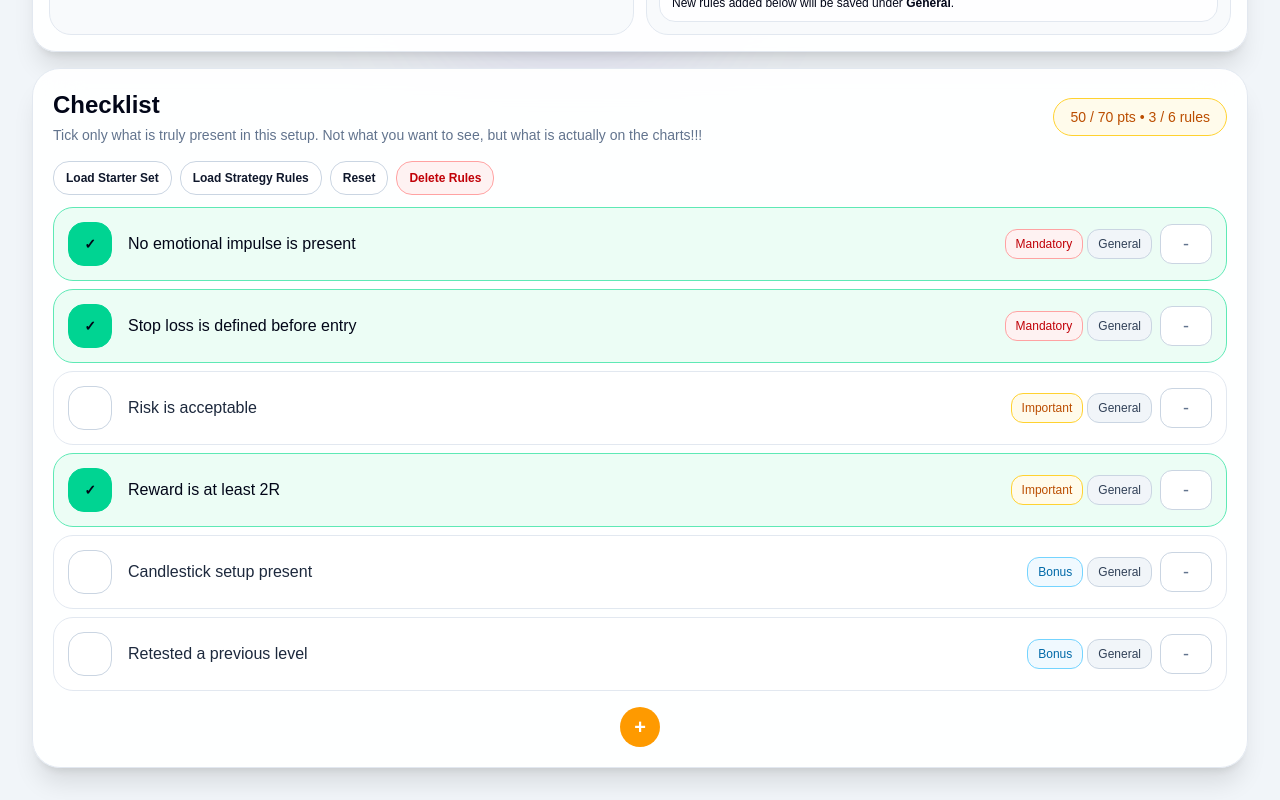
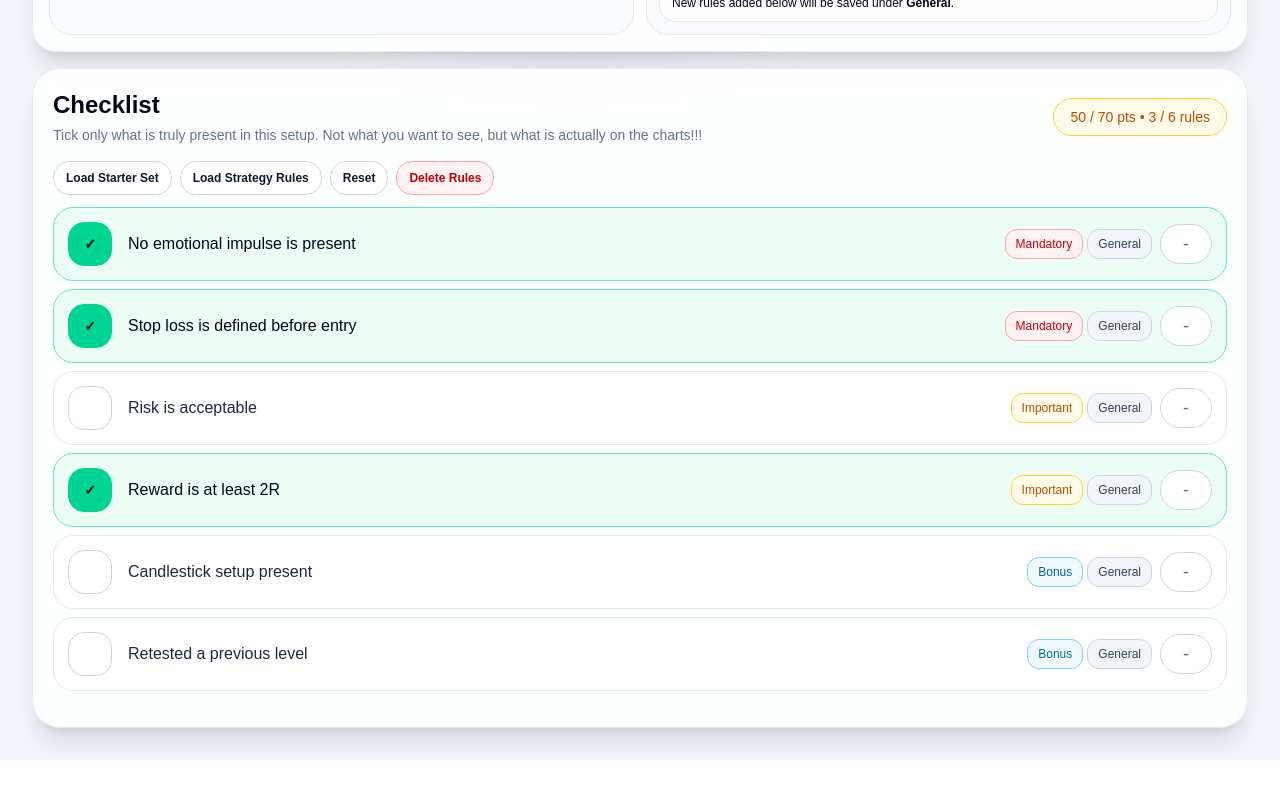
Before and after one commit to Johny-88/Trade-Meter, a Next.js app: page / in a window 1280 px wide. Shown: the part 710-1510 px from the top of the page. After the commit the page ends 1470 px from the top, so only its background shows below. Built offline with nearby package versions, Linux system fonts and the light colour scheme.

Commit message:
Update page.tsx

```diff
--- a/app/page.tsx
+++ b/app/page.tsx
@@ -1859,7 +1859,11 @@ export default function Home() {
     setRules((prev) => prev.filter((rule) => rule.strategy !== value))
   }
 
-  const availableStrategyRuleOptions = strategyOptions.filter((strategy) =>
+  const visibleStrategyOptions = strategyOptions.filter(
+    (strategy) => strategy.toLowerCase() !== 'general'
+  )
+
+  const availableStrategyRuleOptions = visibleStrategyOptions.filter((strategy) =>
     ruleLibrary.some((rule) => rule.strategy.toLowerCase() === strategy.toLowerCase())
   )
 
@@ -2926,7 +2930,7 @@ ${emotionWarning}`
                   <ManagedOptionDropdown
                     label="Strategy"
                     value={selectedStrategy}
-                    options={strategyOptions}
+                    options={visibleStrategyOptions}
                     onSelect={(value) => {
                       setSelectedStrategy(value)
                       setNewRuleError('')
@@ -3127,7 +3131,7 @@ ${emotionWarning}`
 
                         <button
                           onClick={() => deleteRule(rule.id)}
-                          className={`flex h-6 min-w-[40px] items-center justify-center rounded-lg px-2 text-sm transition md:h-10 md:min-w-[52px] md:rounded-xl md:text-lg ${ui.deleteRule}`}
+                          className={`flex h-6 min-w-[40px] items-center justify-center rounded-full px-2 text-sm transition md:h-10 md:min-w-[52px] md:rounded-full md:text-lg ${ui.deleteRule}`}
                           aria-label="Delete rule"
                         >
                           -
@@ -3140,15 +3144,6 @@ ${emotionWarning}`
             )}
 
             <div className="mt-4 flex flex-col items-center gap-3">
-              <button
-                type="button"
-                onClick={() => setShowSavedRulesPicker((prev) => !prev)}
-                className={`flex h-10 w-10 items-center justify-center rounded-full text-xl font-bold transition ${styles.button}`}
-                aria-label="Add saved rule"
-              >
-                +
-              </button>
-
               {showSavedRulesPicker && (
                 <div className={`w-full rounded-[22px] border p-3 ${ui.innerCard}`}>
                   <div className="mb-2 flex flex-col gap-2 sm:flex-row sm:items-center sm:justify-between">
```
